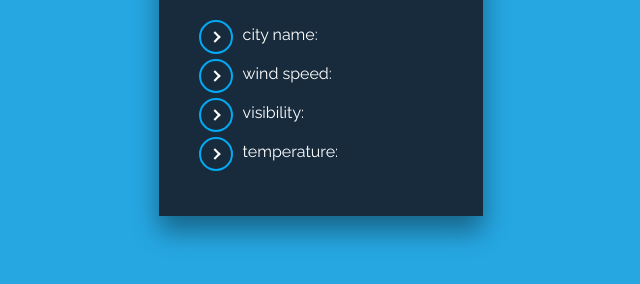
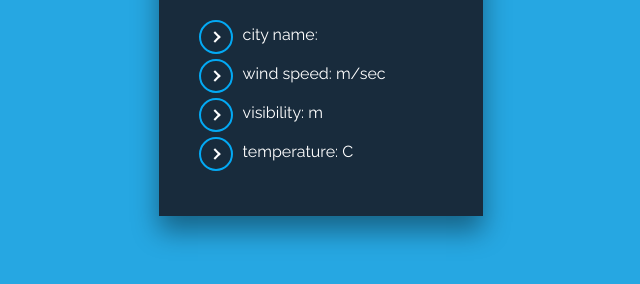
Before and after one commit to SingingFoot/cv, a plain HTML site: page index.html in a window 1280 px wide. Shown: the part 332-616 px from the top of the page, without its empty margins (319-959 px from the left). Drawn offline with nearby package versions, Linux system fonts and the light colour scheme; no server answers.

Commit message:
measure units

```diff
--- a/index.html
+++ b/index.html
@@ -29,9 +29,9 @@ $("#temperature").append(content4);
          <h1 class="title">Current Weather</h1>
       <ul>
          <li><p>city name: <span id="cityName"></span> </p></li>
-         <li><p>wind speed: <span id="windSpeed"></span> </p></li>
-         <li><p>visibility: <span id="visibility"></span> </p></li>
-         <li><p>temperature: <span id="temperature"></span> </p></li>
+         <li><p>wind speed: <span id="windSpeed"></span> m/sec</p></li>
+         <li><p>visibility: <span id="visibility"></span> m</p></li>
+         <li><p>temperature: <span id="temperature"></span> C</p></li>
       </ul>
       </div>
    </body>
```
